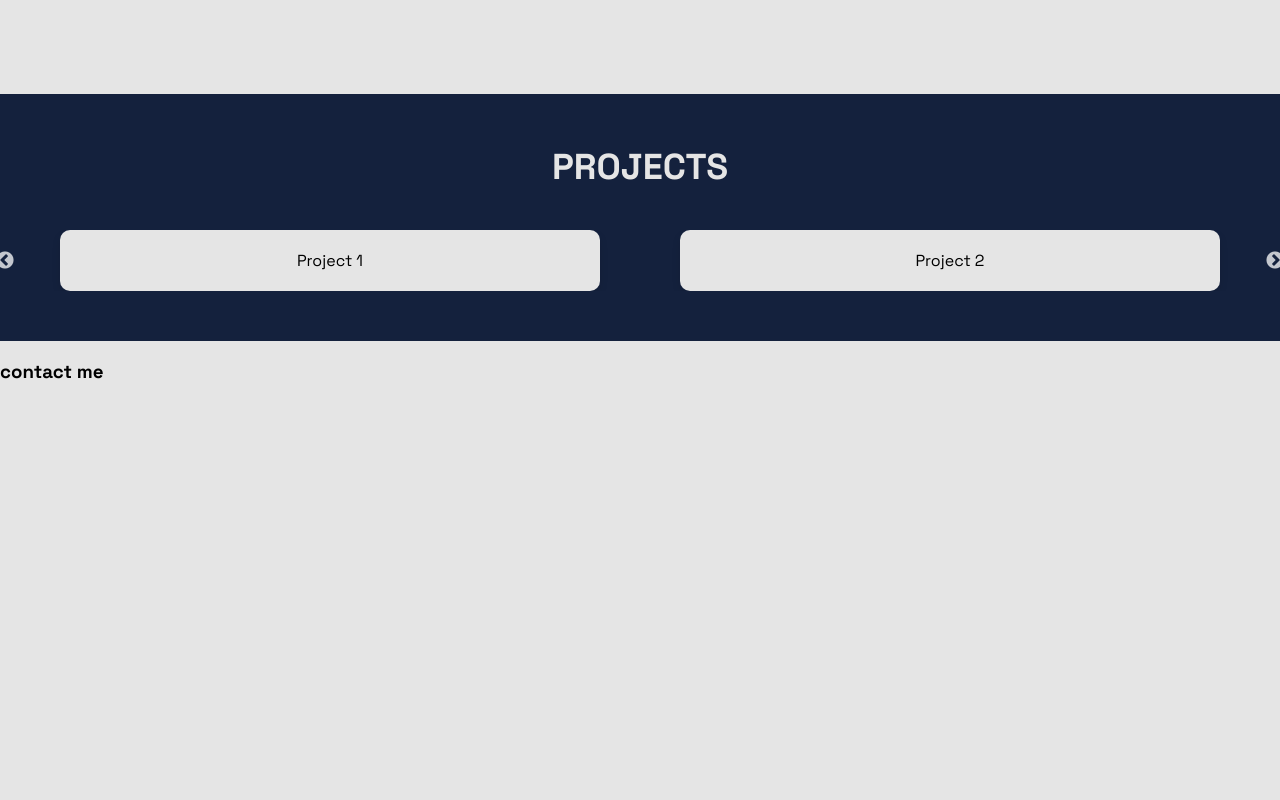
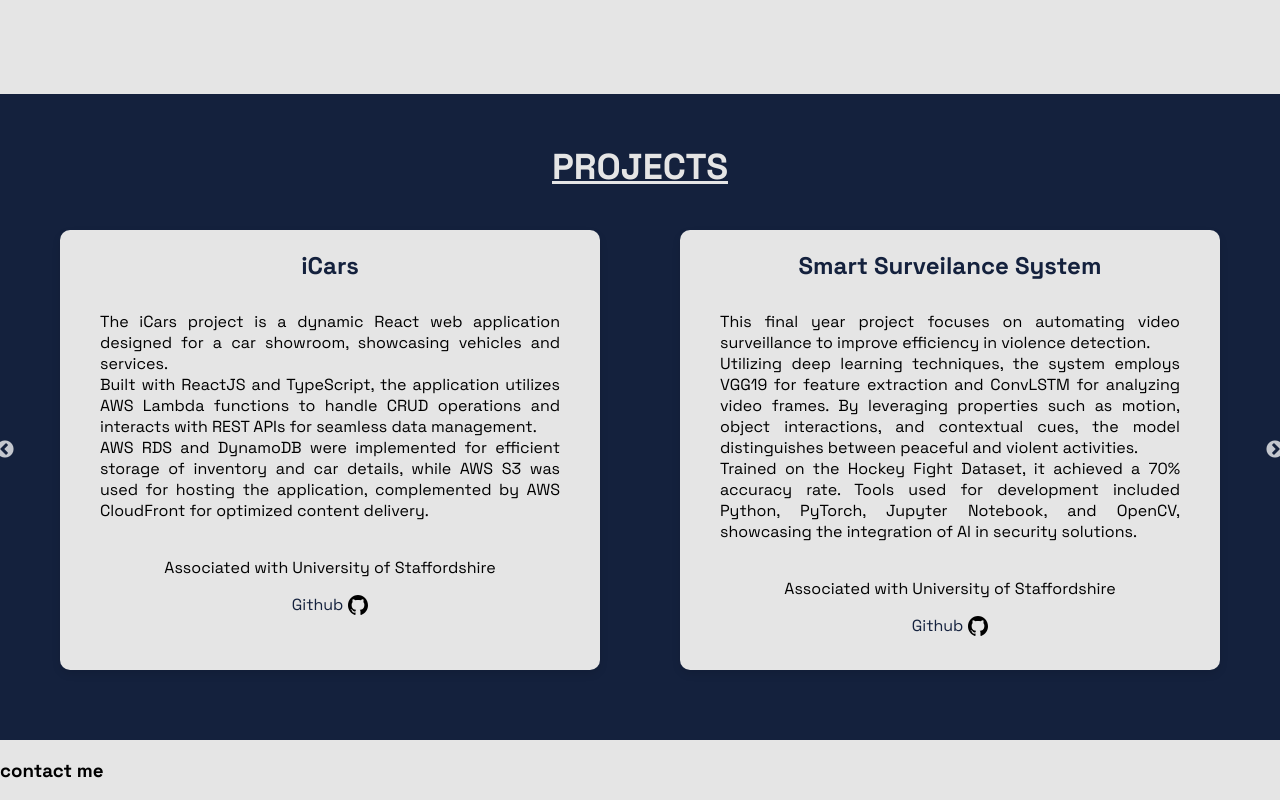
Before and after one commit to FaiqueMZM/react-portfolio, a React (Vite) app: page / in a window 1280 px wide. Shown: the part 1884-2684 px from the top of the page. Before the commit the page ends 2285 px from the top, so only its background shows below. Built offline with nearby package versions, Linux system fonts and the light colour scheme.

Commit message:
updated projects component

```diff
--- a/src/components/Projects.css
+++ b/src/components/Projects.css
@@ -7,19 +7,24 @@
 .projects-title {
   font-size: 36px;
   color: #e5e5e5;
-  margin: 0 0 40px 0;
+  margin: 0 0 20px 0;
+  text-decoration: underline #e5e5e5;
 }
 
 .project-card {
   width: 80%; /* Default width for larger screens */
   max-width: 500px;
-  margin: 0 auto;
+  height: 400px;
+  margin: 20px;
   padding: 20px;
   background-color: #e5e5e5;
   border-radius: 10px;
   box-shadow: 0 4px 8px rgba(0, 0, 0, 0.1);
   text-align: center;
   transition: transform 0.3s; /* Smooth hover transition */
+  display: flex; /* Use flexbox */
+  flex-direction: column; /* Stack items vertically */
+  align-items: center; /* Center align items horizontally */
 }
 
 .project-card:hover {
@@ -27,10 +32,35 @@
   background-color: #fca311;
 }
 
-/* Responsive styles */
+.project-name {
+  margin: 0 auto;
+  color: #14213d;
+}
+
+.project-description {
+  margin: 10px 0;
+  padding: 20px;
+  text-align: justify;
+}
+.github-link {
+  color: #14213d;
+  text-decoration: none;
+  margin-top: 10px; /* Add some margin for spacing */
+  display: flex; /* Use flexbox for centering */
+  justify-content: center; /* Center the link */
+  align-items: center; /* Center the logo vertically */
+}
+
+.github-logo {
+  width: 20px;
+  height: 20px;
+  margin-left: 5px; /* Optional: Add margin to separate the text from the logo */
+}
+
 @media (max-width: 600px) {
   .project-card {
     width: 90%;
+    height: 100%;
     max-width: 300px;
   }
 }
--- a/src/components/Projects.jsx
+++ b/src/components/Projects.jsx
@@ -3,6 +3,7 @@ import Slider from "react-slick";
 import "./Projects.css";
 import "slick-carousel/slick/slick.css";
 import "slick-carousel/slick/slick-theme.css";
+import github from "../assets/github.svg";
 
 const Projects = () => {
   const settings = {
@@ -15,7 +16,7 @@ const Projects = () => {
       {
         breakpoint: 830,
         settings: {
-          slidesToShow: 1, // Show 1 slide per view on mobile
+          slidesToShow: 1,
           slidesToScroll: 1,
           dots: true,
         },
@@ -27,10 +28,54 @@ const Projects = () => {
     <section id="projects" className="projects-section">
       <h2 className="projects-title">PROJECTS</h2>
       <Slider {...settings}>
-        <div className="project-card">Project 1</div>
-        <div className="project-card">Project 2</div>
-        <div className="project-card">Project 3</div>
-        <div className="project-card">Project 4</div>
+        <div className="project-card">
+          <h2 className="project-name">iCars</h2>
+          <p className="project-description">
+            The iCars project is a dynamic React web application designed for a
+            car showroom, showcasing vehicles and services.
+            <br /> Built with ReactJS and TypeScript, the application utilizes
+            AWS Lambda functions to handle CRUD operations and interacts with
+            REST APIs for seamless data management.
+            <br /> AWS RDS and DynamoDB were implemented for efficient storage
+            of inventory and car details, while AWS S3 was used for hosting the
+            application, complemented by AWS CloudFront for optimized content
+            delivery.
+          </p>
+          <p>Associated with University of Staffordshire</p>
+          <a
+            className="github-link"
+            href="https://github.com/FaiqueMZM/iCars-AWS-Project"
+            target="_blank"
+          >
+            Github
+            <img className="github-logo" src={github} />
+          </a>
+        </div>
+        <div className="project-card">
+          <h2 className="project-name">Smart Surveilance System</h2>
+          <p className="project-description">
+            This final year project focuses on automating video surveillance to
+            improve efficiency in violence detection.
+            <br /> Utilizing deep learning techniques, the system employs VGG19
+            for feature extraction and ConvLSTM for analyzing video frames. By
+            leveraging properties such as motion, object interactions, and
+            contextual cues, the model distinguishes between peaceful and
+            violent activities.
+            <br /> Trained on the Hockey Fight Dataset, it achieved a 70%
+            accuracy rate. Tools used for development included Python, PyTorch,
+            Jupyter Notebook, and OpenCV, showcasing the integration of AI in
+            security solutions.
+          </p>
+          <p>Associated with University of Staffordshire</p>
+          <a
+            className="github-link"
+            href="https://github.com/FaiqueMZM/Smart-Surveillance-System-Using-VGG19-and-ConvLSTM"
+            target="_blank"
+          >
+            Github
+            <img className="github-logo" src={github} />
+          </a>
+        </div>
       </Slider>
     </section>
   );
```
Also changed, not shown: src/assets/github.svg (added).
